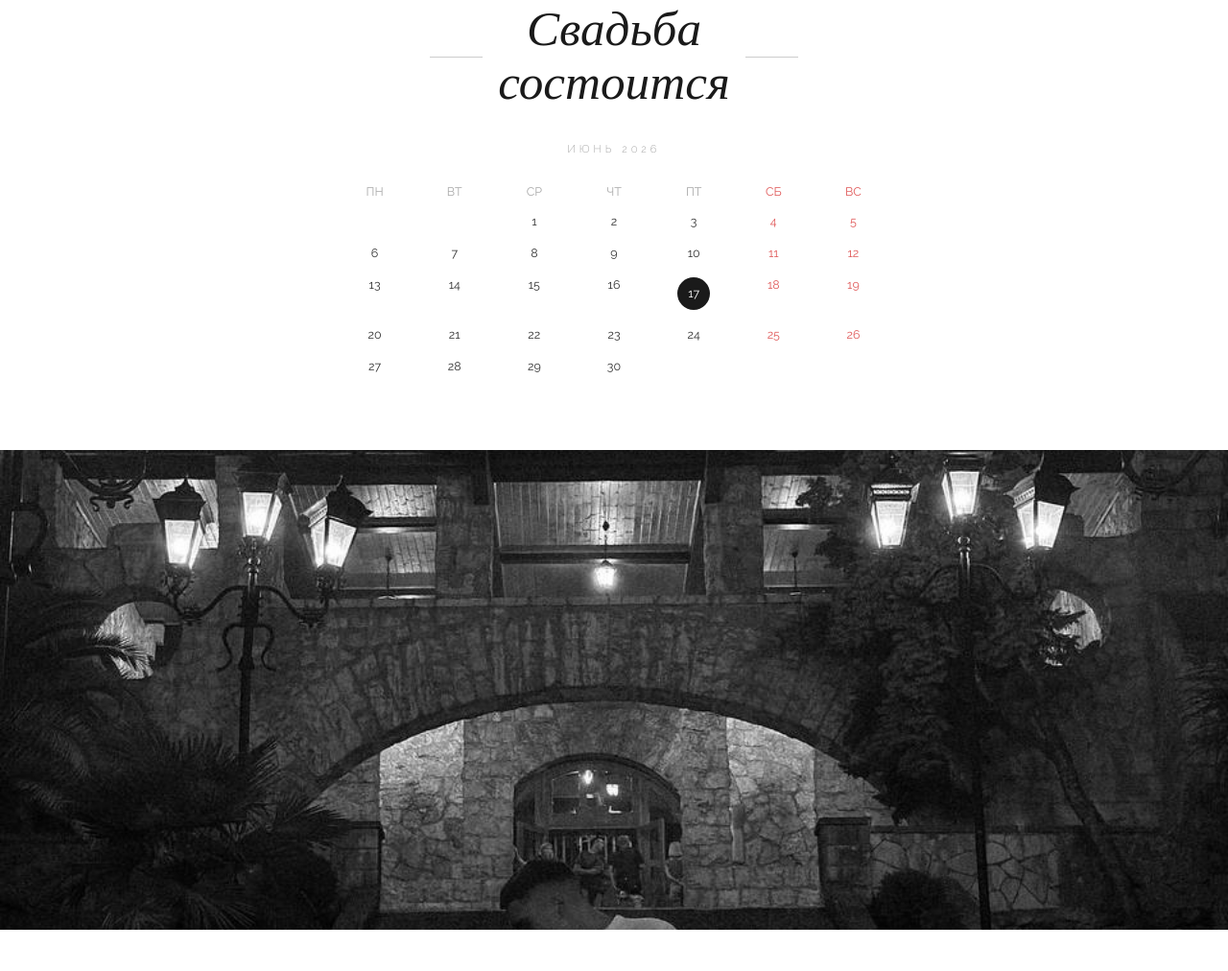
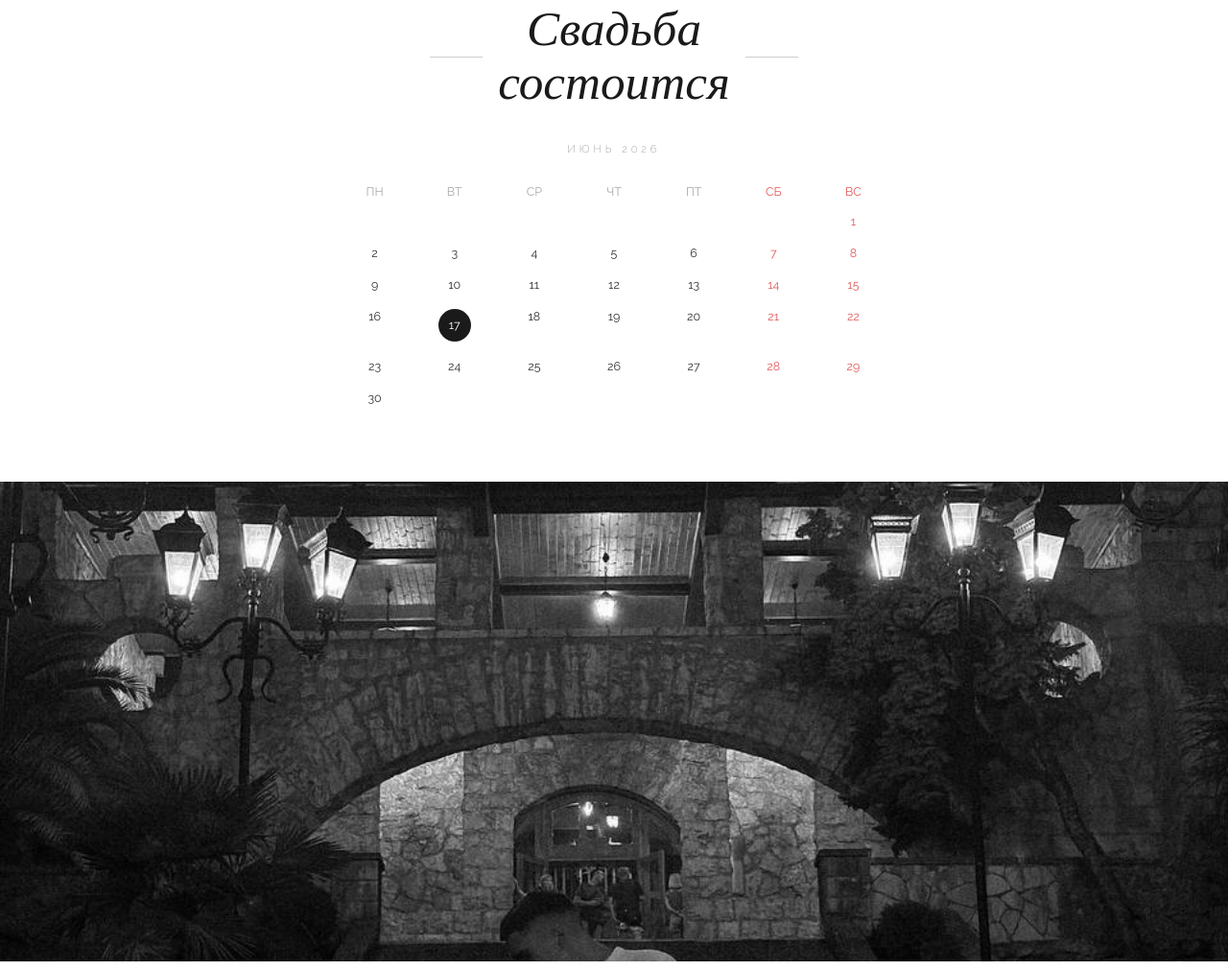
Before and after one commit to uatanov66-create/wedding, a plain HTML site: page index.html in a window 1280 px wide. Shown: the part 869-1881 px from the top of the page at 96% size. Drawn offline with nearby package versions, Linux system fonts and the light colour scheme.

Commit message:
Add files via upload

```diff
--- a/index.html
+++ b/index.html
@@ -129,11 +129,12 @@ section{padding:4.5rem 1.5rem}
     <div class="cal-month">Июнь 2026</div>
     <div class="cal-grid">
       <div class="cal-head">ПН</div><div class="cal-head">ВТ</div><div class="cal-head">СР</div><div class="cal-head">ЧТ</div><div class="cal-head">ПТ</div><div class="cal-head we">СБ</div><div class="cal-head we">ВС</div>
-      <div class="cal-day empty"></div><div class="cal-day empty"></div><div class="cal-day">1</div><div class="cal-day">2</div><div class="cal-day">3</div><div class="cal-day we">4</div><div class="cal-day we">5</div>
-      <div class="cal-day">6</div><div class="cal-day">7</div><div class="cal-day">8</div><div class="cal-day">9</div><div class="cal-day">10</div><div class="cal-day we">11</div><div class="cal-day we">12</div>
-      <div class="cal-day">13</div><div class="cal-day">14</div><div class="cal-day">15</div><div class="cal-day">16</div><div class="cal-day"><div class="cal-day hl">17</div></div><div class="cal-day we">18</div><div class="cal-day we">19</div>
-      <div class="cal-day">20</div><div class="cal-day">21</div><div class="cal-day">22</div><div class="cal-day">23</div><div class="cal-day">24</div><div class="cal-day we">25</div><div class="cal-day we">26</div>
-      <div class="cal-day">27</div><div class="cal-day">28</div><div class="cal-day">29</div><div class="cal-day">30</div>
+      <div class="cal-day empty"></div><div class="cal-day empty"></div><div class="cal-day empty"></div><div class="cal-day empty"></div><div class="cal-day empty"></div><div class="cal-day empty"></div><div class="cal-day we">1</div>
+      <div class="cal-day">2</div><div class="cal-day">3</div><div class="cal-day">4</div><div class="cal-day">5</div><div class="cal-day">6</div><div class="cal-day we">7</div><div class="cal-day we">8</div>
+      <div class="cal-day">9</div><div class="cal-day">10</div><div class="cal-day">11</div><div class="cal-day">12</div><div class="cal-day">13</div><div class="cal-day we">14</div><div class="cal-day we">15</div>
+      <div class="cal-day">16</div><div class="cal-day"><div class="cal-day hl">17</div></div><div class="cal-day">18</div><div class="cal-day">19</div><div class="cal-day">20</div><div class="cal-day we">21</div><div class="cal-day we">22</div>
+      <div class="cal-day">23</div><div class="cal-day">24</div><div class="cal-day">25</div><div class="cal-day">26</div><div class="cal-day">27</div><div class="cal-day we">28</div><div class="cal-day we">29</div>
+      <div class="cal-day">30</div>
     </div>
   </div>
 </section>
```
